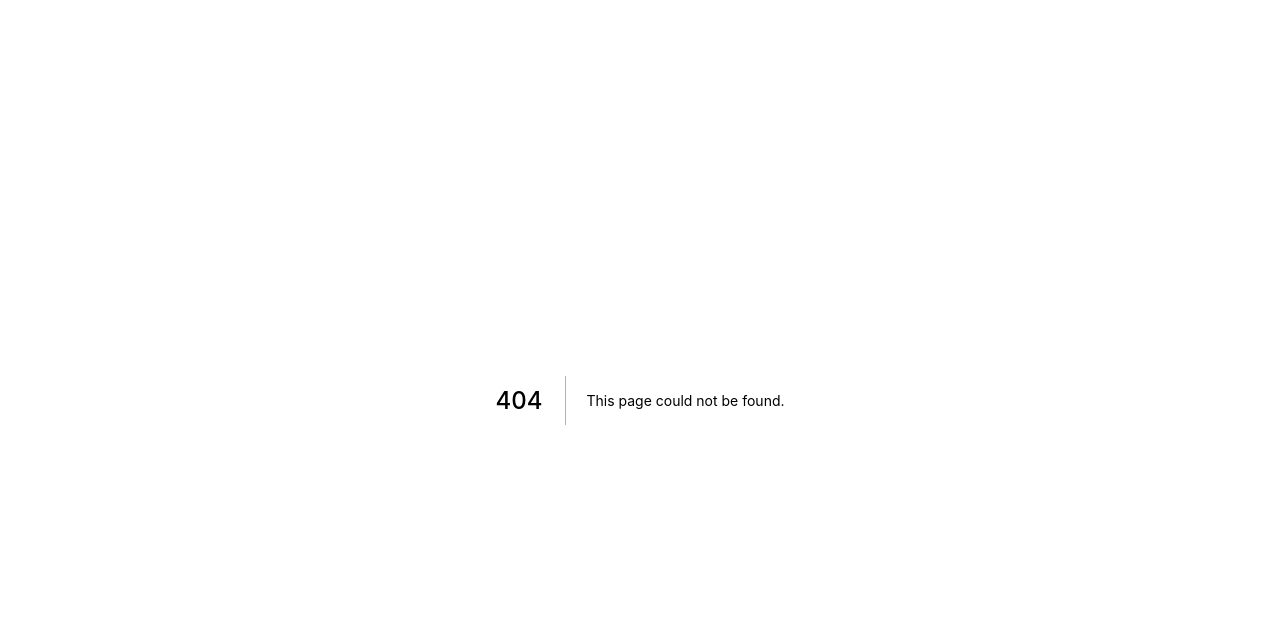
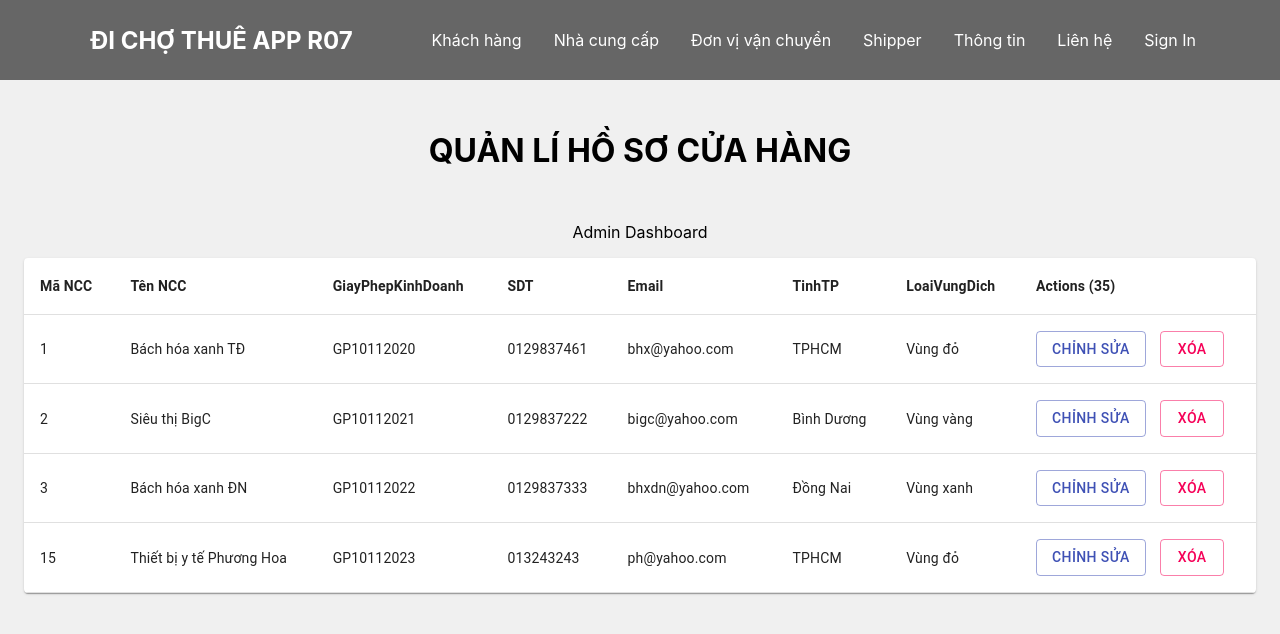
Before and after one commit to lelouchlamperouge18/di-cho-thue, a Next.js app: page /admin/store in a window 1280 px wide. Before the commit this address had no page. Shown: the top 634 px of the page. Built offline with nearby package versions, Linux system fonts and the light colour scheme; no server answers.

Commit message:
Giao dien Quan ly ho so cua hang

```diff
--- a/src/components/xetduyet/Xetduyet.js
+++ b/src/components/xetduyet/Xetduyet.js
@@ -54,7 +54,7 @@ export default function XetDuyet() {
                 </CardActionArea>
                 <CardActions>
                     <Button size="small" color="primary">
-                        <Link href="/thongke/nhucauthucphamcungky">XEM NGAY ➜</Link>
+                        <Link href="/admin/store">XEM NGAY ➜</Link>
                     </Button>
                 </CardActions>
             </Card>
--- /dev/null
+++ b/src/pages/admin/store.js
@@ -0,0 +1,94 @@
+import styles from '../../styles/admin/Store.module.css'
+import Head from 'next/head'
+import Navbar from '../../components/navbar/Navbar'
+import Sidebar from '../../components/sidebar/Sidebar'
+import React, {useState} from 'react'
+
+import Table from '@material-ui/core/Table';
+import TableBody from '@material-ui/core/TableBody';
+import TableCell from '@material-ui/core/TableCell';
+import TableContainer from '@material-ui/core/TableContainer';
+import TableHead from '@material-ui/core/TableHead';
+import TableRow from '@material-ui/core/TableRow';
+import Paper from '@material-ui/core/Paper';
+import Button from '@material-ui/core/Button';
+
+import { Container } from '@material-ui/core'
+
+export default function AdminStore(props) {
+    const [isOpen, setIsOpen] = useState(false);
+
+    const toggle = () => {
+        setIsOpen(!isOpen)
+    }
+    const data = props.data;
+
+    return (
+        <div className="Store">
+            <Head>
+                <title>Quản lí hồ sơ cửa hàng</title>
+                <link rel="icon" href="/favicon.ico" />
+            </Head>
+            <Sidebar isOpen={isOpen} toggle={toggle}/>
+            <Navbar toggle={toggle} />
+            <h1 class={styles.title}>
+                QUẢN LÍ HỒ SƠ CỬA HÀNG
+            </h1>
+            <p style={{"text-align": "center"}}>Admin Dashboard</p>
+            <Container>
+            <TableContainer component={Paper}>
+                <Table className={styles.table} aria-label="simple table">
+                    <TableHead>
+                    <TableRow>
+                        <TableCell><b>Mã NCC</b></TableCell>
+                        <TableCell align="left"><b>Tên NCC</b></TableCell>
+                        <TableCell align="left"><b>GiayPhepKinhDoanh</b></TableCell>
+                        <TableCell align="left"><b>SDT</b></TableCell>
+                        <TableCell align="left"><b>Email</b></TableCell>
+                        <TableCell align="left"><b>TinhTP</b></TableCell>
+                        <TableCell align="left"><b>LoaiVungDich</b></TableCell>
+                        <TableCell align="left"><b>Actions (35)</b></TableCell>
+                    </TableRow>
+                    </TableHead>
+                    <TableBody>
+                    {data.map((row, key) => (
+                        <TableRow key={row.MaShipper}>
+                        <TableCell component="th" scope="row">
+                            {row.MaNCC}
+                        </TableCell>
+                        <TableCell align="left">{row.TenNCC}</TableCell>
+                        <TableCell align="left">{row.GiayPhepKinhDoanh}</TableCell>
+                        <TableCell align="left">{row.SDT}</TableCell>
+                        <TableCell align="left">{row.Email}</TableCell>
+                        <TableCell align="left">{row.TinhTP}</TableCell>
+                        <TableCell align="left">{row.LoaiVungDich}</TableCell>
+                        <TableCell align="left">
+                            <Button variant="outlined" color="primary">
+                                CHỈNH SỬA
+                            </Button>
+                            &nbsp;&nbsp;&nbsp;&nbsp;
+                            <Button variant="outlined" color="secondary">
+                                XÓA
+                            </Button>
+                        </TableCell>
+                        </TableRow>
+                    ))}
+                    </TableBody>
+                </Table>
+            </TableContainer>
+            </Container>
+        </div>
+    )
+}
+
+export async function getStaticProps(){
+    const data = [
+        {MaNCC: 1, TenNCC: 'Bách hóa xanh TĐ', GiayPhepKinhDoanh: 'GP10112020', SDT: '0129837461', Email: 'bhx@yahoo.com', TinhTP: 'TPHCM', LoaiVungDich: 'Vùng đỏ'},
+        {MaNCC: 2, TenNCC: 'Siêu thị BigC', GiayPhepKinhDoanh: 'GP10112021', SDT: '0129837222', Email: 'bigc@yahoo.com', TinhTP: 'Bình Dương', LoaiVungDich: 'Vùng vàng'},
+        {MaNCC: 3, TenNCC: 'Bách hóa xanh ĐN', GiayPhepKinhDoanh: 'GP10112022', SDT: '0129837333', Email: 'bhxdn@yahoo.com', TinhTP: 'Đồng Nai', LoaiVungDich: 'Vùng xanh'},
+        {MaNCC: 15, TenNCC: 'Thiết bị y tế Phương Hoa', GiayPhepKinhDoanh: 'GP10112023', SDT: '013243243', Email: 'ph@yahoo.com', TinhTP: 'TPHCM', LoaiVungDich: 'Vùng đỏ'},
+    ]
+    return {
+        props: {data}
+    }
+}
--- /dev/null
+++ b/src/styles/admin/Store.module.css
@@ -0,0 +1,8 @@
+.table {
+    min-width: 650px;
+}
+
+.title {
+    text-align: center;
+    padding: 30px 0px;
+}
```
